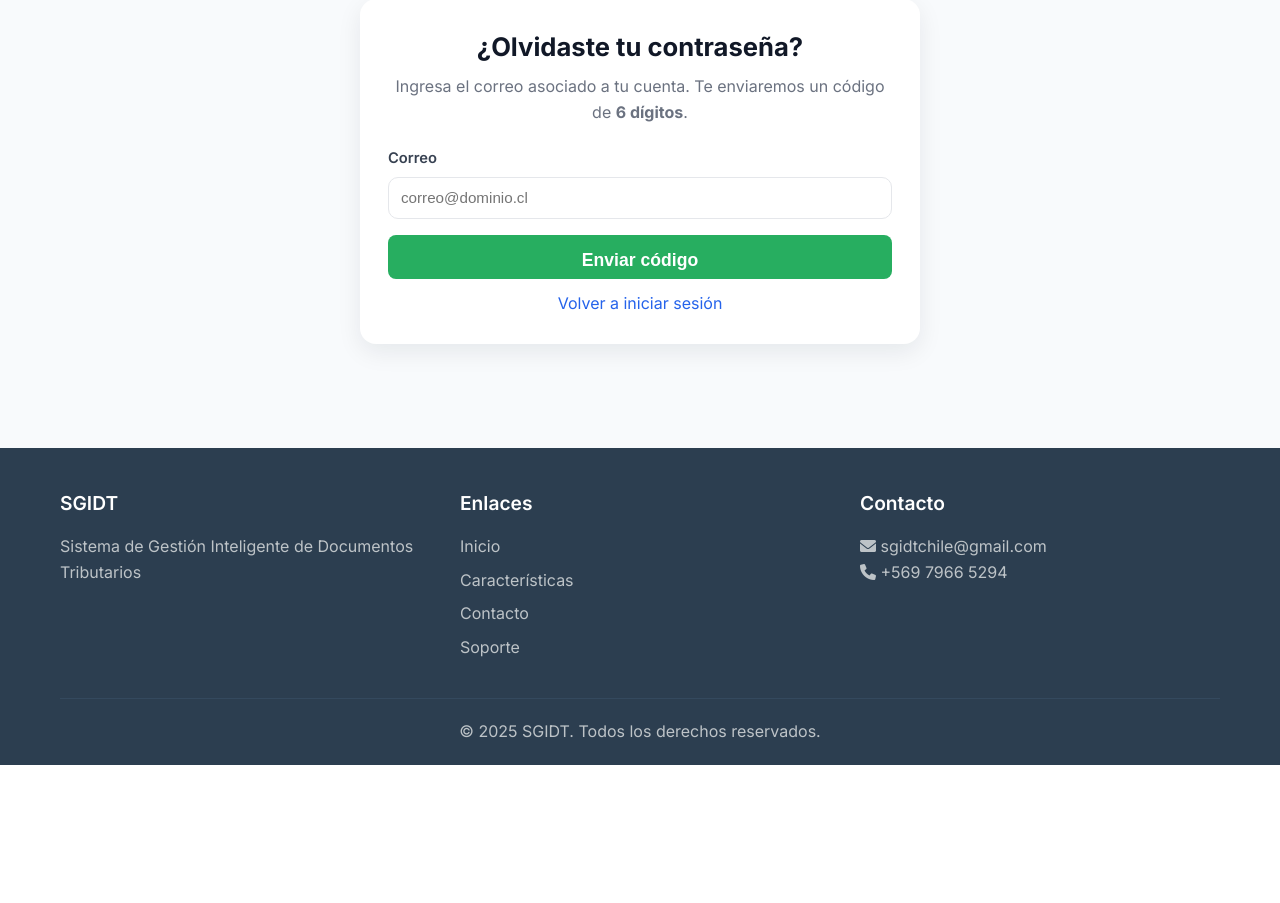
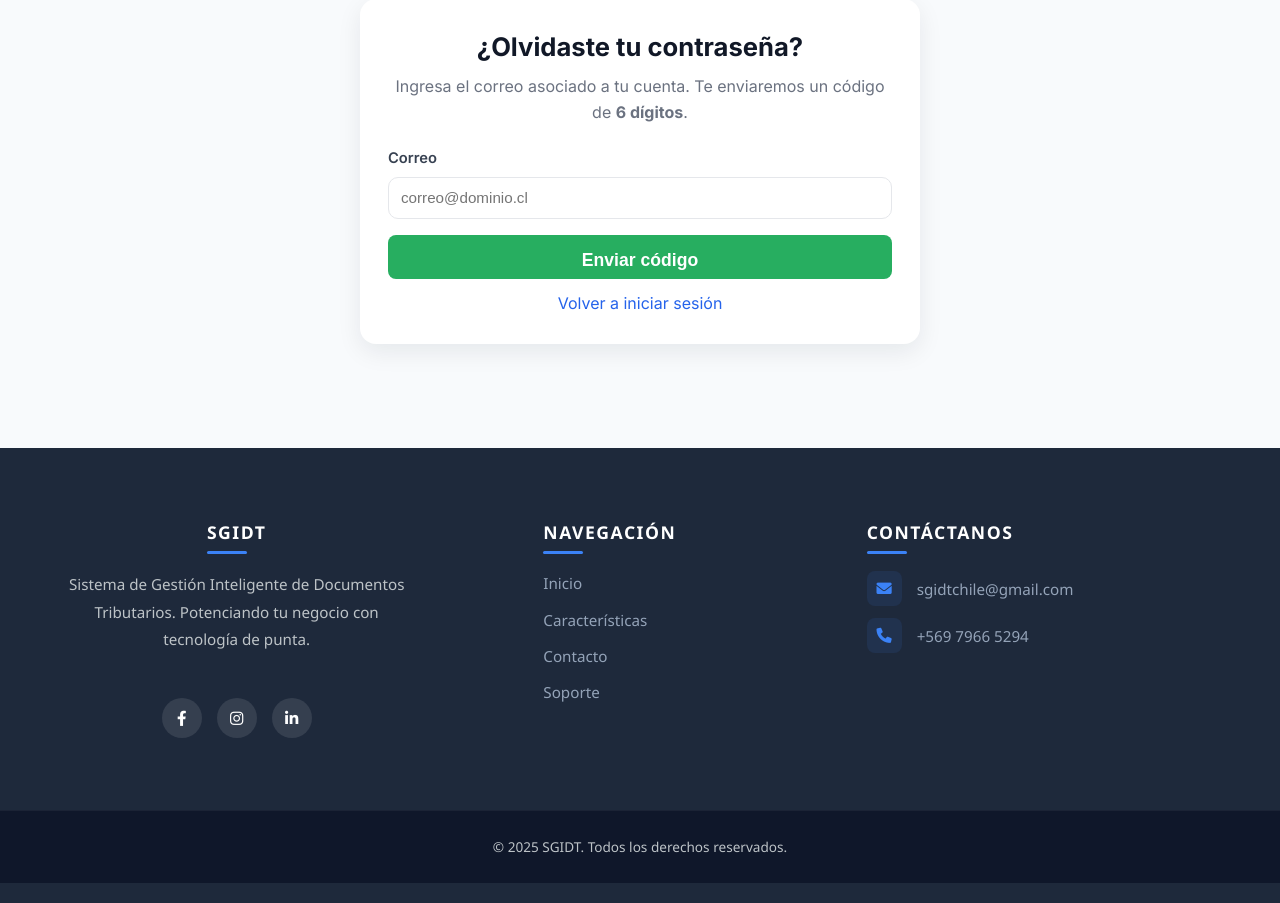
Before and after one commit to NicolasCeronM/sgidt, a Django app: page /usuarios/password/olvido/ in a window 1280 px wide. Shown: the part 89-992 px from the top of the page. Before the commit the page ends 854 px from the top, so only its background shows below. Run offline with Django 5.2, Linux system fonts and the light colour scheme; parts of the project's set-up code (start-up, migrations or seed data) failed here and were passed over.

Commit message:
Actualizar estilos y contenido del pie de página, mejorando la presentación y la información de contacto

```diff
--- a/static/sitio/css/landing.css
+++ b/static/sitio/css/landing.css
@@ -338,42 +338,139 @@ body {
   transform: translateY(-2px);
 }
 
-/* Footer */
+/* --- Footer --- */
 .footer {
-  background: #2c3e50;
-  color: #fff;
-  padding: 40px 0 20px;
+  background-color: #1e293b;
+  color: #94a3b8;
+  padding-top: 70px;
+  font-family: 'Segoe UI', Roboto, Helvetica, Arial, sans-serif;
+  position: relative;
+  overflow: hidden;
 }
+
+.container {
+  max-width: 1200px;
+  margin: 0 auto;
+  padding: 0 20px;
+}
+
 .footer-content {
   display: grid;
-  grid-template-columns: repeat(auto-fit, minmax(200px, 1fr));
-  gap: 40px;
-  margin-bottom: 30px;
+  grid-template-columns: repeat(auto-fit, minmax(280px, 1fr));
+  gap: 50px;
+  margin-bottom: 60px;
 }
+
 .footer-section h4 {
-  font-size: 1.2rem;
-  font-weight: 600;
-  margin-bottom: 15px;
+  color: #ffffff;
+  font-size: 1.1rem;
+  font-weight: 700;
+  text-transform: uppercase;
+  letter-spacing: 1.5px;
+  margin-bottom: 25px;
+  position: relative;
+  display: inline-block;
 }
+
+
+.footer-section h4::after {
+  content: '';
+  position: absolute;
+  left: 0;
+  bottom: -8px;
+  width: 40px;
+  height: 3px;
+  background: #3b82f6;
+  border-radius: 2px;
+}
+
+.footer-desc {
+  line-height: 1.8;
+  margin-bottom: 25px;
+  font-size: 0.95rem;
+}
+
 .footer-section a {
-  color: #bdc3c7;
+  color: #94a3b8;
   text-decoration: none;
   display: block;
-  margin-bottom: 8px;
-  transition: color 0.3s;
+  margin-bottom: 12px;
+  transition: all 0.3s ease;
+  font-size: 0.95rem;
 }
+
 .footer-section a:hover {
-  color: #3498db;
+  color: #3b82f6;
+  transform: translateX(5px);
 }
+
+.contact-item {
+  display: flex !important;
+  align-items: center;
+  gap: 15px;
+}
+
+.icon-box {
+  width: 35px;
+  height: 35px;
+  background: rgba(59, 130, 246, 0.1);
+  border-radius: 8px;
+  display: flex;
+  align-items: center;
+  justify-content: center;
+  color: #3b82f6;
+  transition: all 0.3s ease;
+}
+
+.contact-item:hover .icon-box {
+  background: #3b82f6;
+  color: #fff;
+}
+
+.social-links {
+  display: flex !important;
+  flex-direction: row;
+  gap: 15px;
+  margin-top: 20px;
+  align-items: center;
+  justify-content: flex-start;
+}
+
+.social-links a {
+  display: flex !important;
+  align-items: center;
+  justify-content: center;
+  width: 40px;
+  height: 40px;
+  background-color: rgba(255, 255, 255, 0.1);
+  border-radius: 50%;
+  color: #ffffff;
+  text-decoration: none;
+  transition: all 0.3s ease;
+}
+
+.social-links a:hover {
+  background-color: #3b82f6;
+  transform: translateY(-3px);
+}
+ .brand-section {
+  display: flex;
+  flex-direction: column;
+  align-items: center;
+  text-align: center;
+}
+.social-links {
+  justify-content: center;
+}
+
+
+/* --- Barra Inferior (Copyright) --- */
 .footer-bottom {
-  border-top: 1px solid #34495e;
-  padding-top: 20px;
+  background-color: #0f172a; /* Un tono más oscuro que el footer principal */
+  padding: 25px 0;
+  border-top: 1px solid rgba(255, 255, 255, 0.05);
   text-align: center;
-  color: #bdc3c7;
-}
-.footer-desc,
-.footer-line {
-  color: #bdc3c7;
+  font-size: 0.85rem;
 }
 
 /* Responsive */
@@ -476,3 +573,9 @@ body {
         font-size: 28px;
     }
 }
+
+@media (min-width: 768px) {
+  .footer-content .footer-section:nth-child(2) {
+    padding-left: 80px;
+  }
+}
--- a/templates/includes/footer_public.html
+++ b/templates/includes/footer_public.html
@@ -1,34 +1,44 @@
 <footer class="footer" id="contacto">
   <div class="container">
     <div class="footer-content">
-      <div class="footer-section">
+
+      <div class="footer-section brand-section">
         <h4>SGIDT</h4>
         <p class="footer-desc">
-          Sistema de Gestión Inteligente de Documentos Tributarios
+          Sistema de Gestión Inteligente de Documentos Tributarios. Potenciando tu negocio con tecnología de punta.
         </p>
+        <div class="social-links">
+          <a href="#"><i class="fab fa-facebook-f"></i></a>
+          <a href="#"><i class="fab fa-instagram"></i></a>
+          <a href="#"><i class="fab fa-linkedin-in"></i></a>
+        </div>
       </div>
+
       <div class="footer-section">
-        <h4>Enlaces</h4>
+        <h4>Navegación</h4>
         <a href="#inicio">Inicio</a>
         <a href="#caracteristicas">Características</a>
         <a href="#contacto">Contacto</a>
         <a href="#soporte">Soporte</a>
       </div>
-      <!--
-        <div class="footer-section">
-          <h4>Soporte</h4>
-          <a href="#ayuda">Centro de ayuda</a>
-          <a href="#documentacion">Documentación</a>
-          <a href="#contacto">Contactar soporte</a>
-        </div>
-      -->
-      <div class="footer-section">
-        <h4>Contacto</h4>
-        <p class="footer-line"><i class="fas fa-envelope"></i> sgidtchile@gmail.com</p>
-        <a href="https://w.app/sgidt_chile" target="_blank"><i class="fas fa-phone"></i> +569 7966 5294</a>
+
+      <div class="footer-section contact-section">
+        <h4>Contáctanos</h4>
+        <a href="mailto:sgidtchile@gmail.com" class="contact-item">
+          <div class="icon-box"><i class="fas fa-envelope"></i></div>
+          <span>sgidtchile@gmail.com</span>
+        </a>
+        <a href="https://w.app/sgidt_chile" target="_blank" class="contact-item">
+          <div class="icon-box"><i class="fas fa-phone"></i></div>
+          <span>+569 7966 5294</span>
+        </a>
       </div>
+
     </div>
-    <div class="footer-bottom">
+  </div>
+
+  <div class="footer-bottom">
+    <div class="container">
       <p>&copy; 2025 SGIDT. Todos los derechos reservados.</p>
     </div>
   </div>
```
